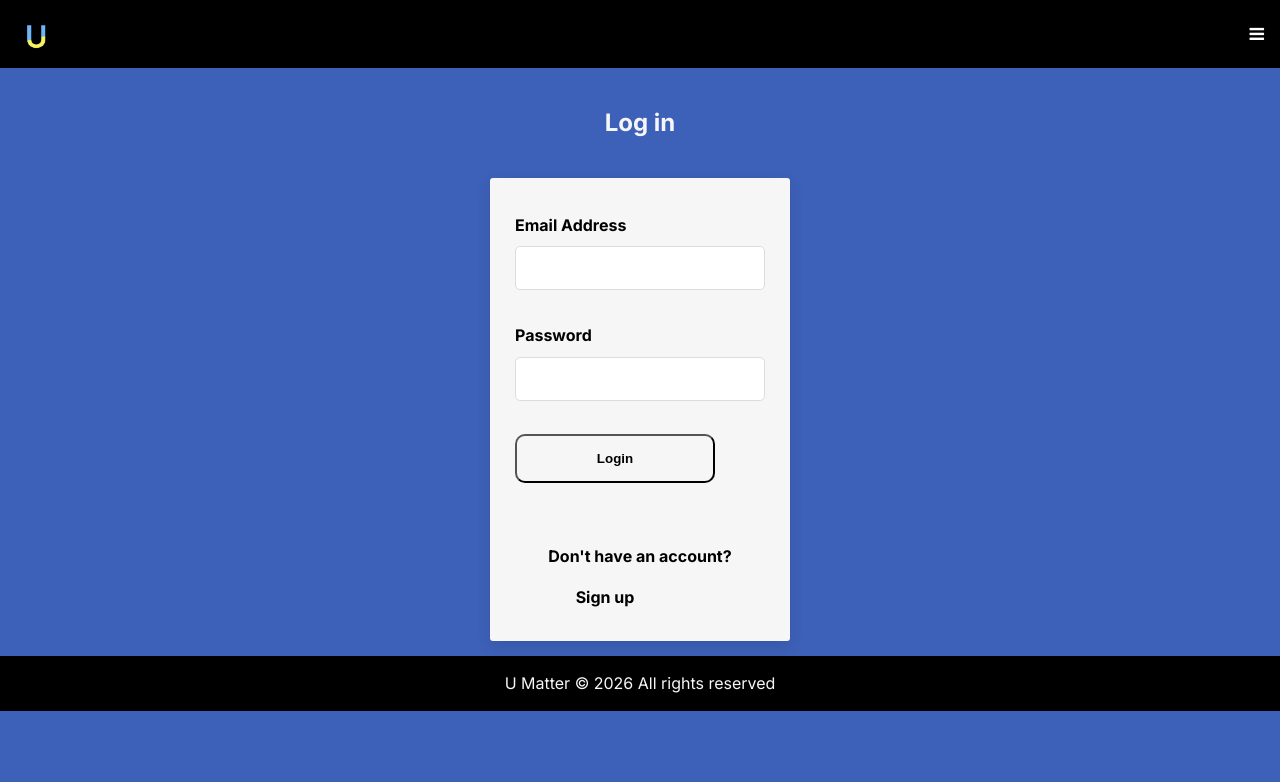
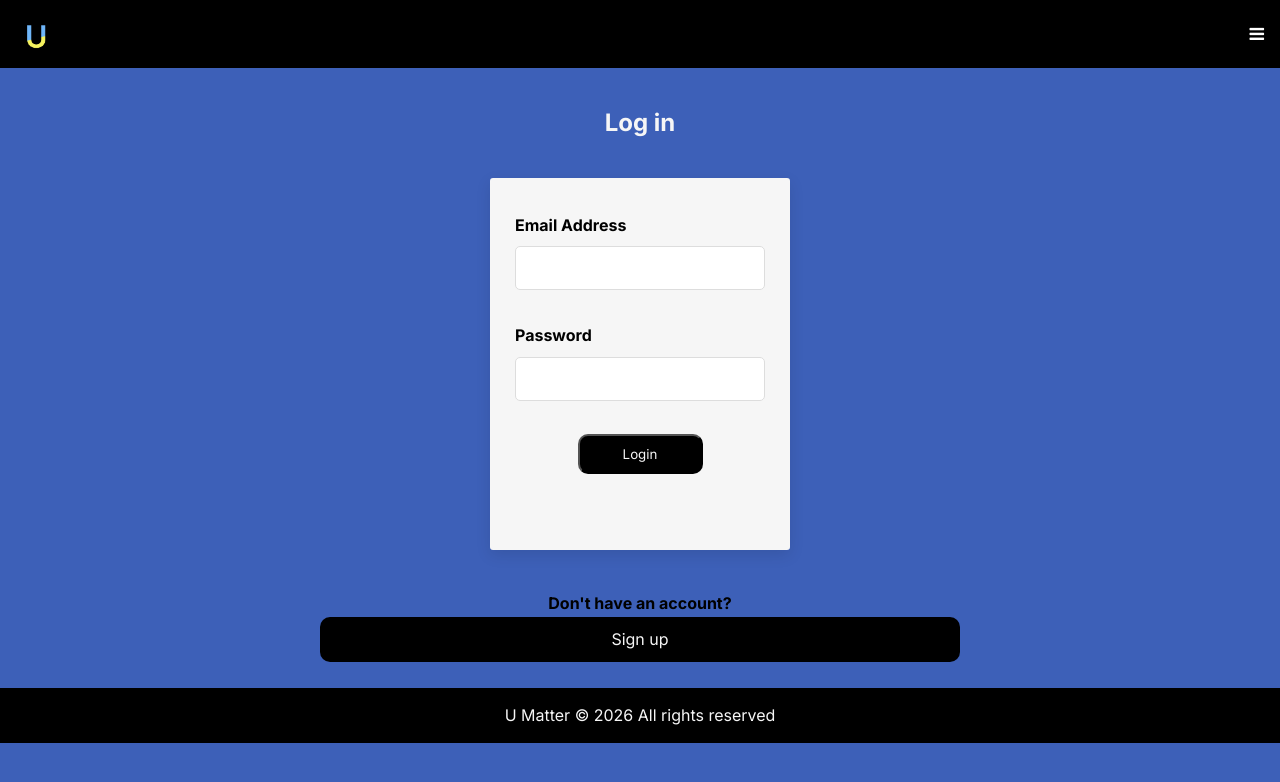
Before and after one commit to Andrew273-max/U-Matter, a PHP site: page /login.php in a window 1280 px wide. Shown: the top 782 px of the page. Run offline with PHP 8.4, Linux system fonts and the light colour scheme; data that the repository does not hold is empty.

Commit message:
Last version of the login page

```diff
--- a/v1/login.php
+++ b/v1/login.php
@@ -65,11 +65,13 @@ if ($_SERVER["REQUEST_METHOD"] == "POST") {
     <link rel="stylesheet" href="styles.css">
     <link rel ="icon" type="image" href="assets/icon.png">
 </head>
-<body class="other">
+<body>
+<div class="app">
     <header>
         <div class="topnav">
             <a href="index.html" class="active"><img class="back" src="assets/icon.png"></a>
             <div id="myLinks">
+                <a href="index.html">Home</a>
                 <a id="authLink" href="login.php">Log in</a>
                 <a href="fund_list.php">Funds</a>
                 <a href="event_list.php">Events</a>
@@ -90,33 +92,19 @@ if ($_SERVER["REQUEST_METHOD"] == "POST") {
             <label for="pass">Password</label>
             <input type="password" id="pass" name="pass" required>
             <br><br>
-            <button class="account" type="submit">Login</button>
+            <button class="message" type="submit">Login</button>
         </form>
         <br><br>
-        <h4>Don't have an account?</h4>
-        <a class="account" href="signup.php">Sign up</a>
     </div>
+
+    <br><h4>Don't have an account?</h4>
+    <a class="message" href="signup.php">Sign up</a><br>
 
     <footer>
         <p>U Matter © 2026 All rights reserved</p>
     </footer>
+</div>
+
 <script src="js/shared/hamburger_menu.js"></script>
 </body>
 </html>
-
-<!-- <!DOCTYPE html>
-<html lang="en">
-<head>
-    <meta charset="UTF-8">
-    <meta name="viewport" content="width=device-width, initial-scale=1.0">
-    <title>Log in</title>
-    <link rel="preconnect" href="https://fonts.googleapis.com">
-    <link rel="preconnect" href="https://fonts.gstatic.com" crossorigin>
-    <link href="https://fonts.googleapis.com/css2?family=Inter:ital,opsz,wght@0,14..32,100..900;1,14..32,100..900&display=swap" rel="stylesheet">
-    <link rel="stylesheet" href="styles.css">
-    <link rel ="icon" type="image" href="assets/icon.png">
-</head>
-<body>
-
-</body>
-</html> -->
```
